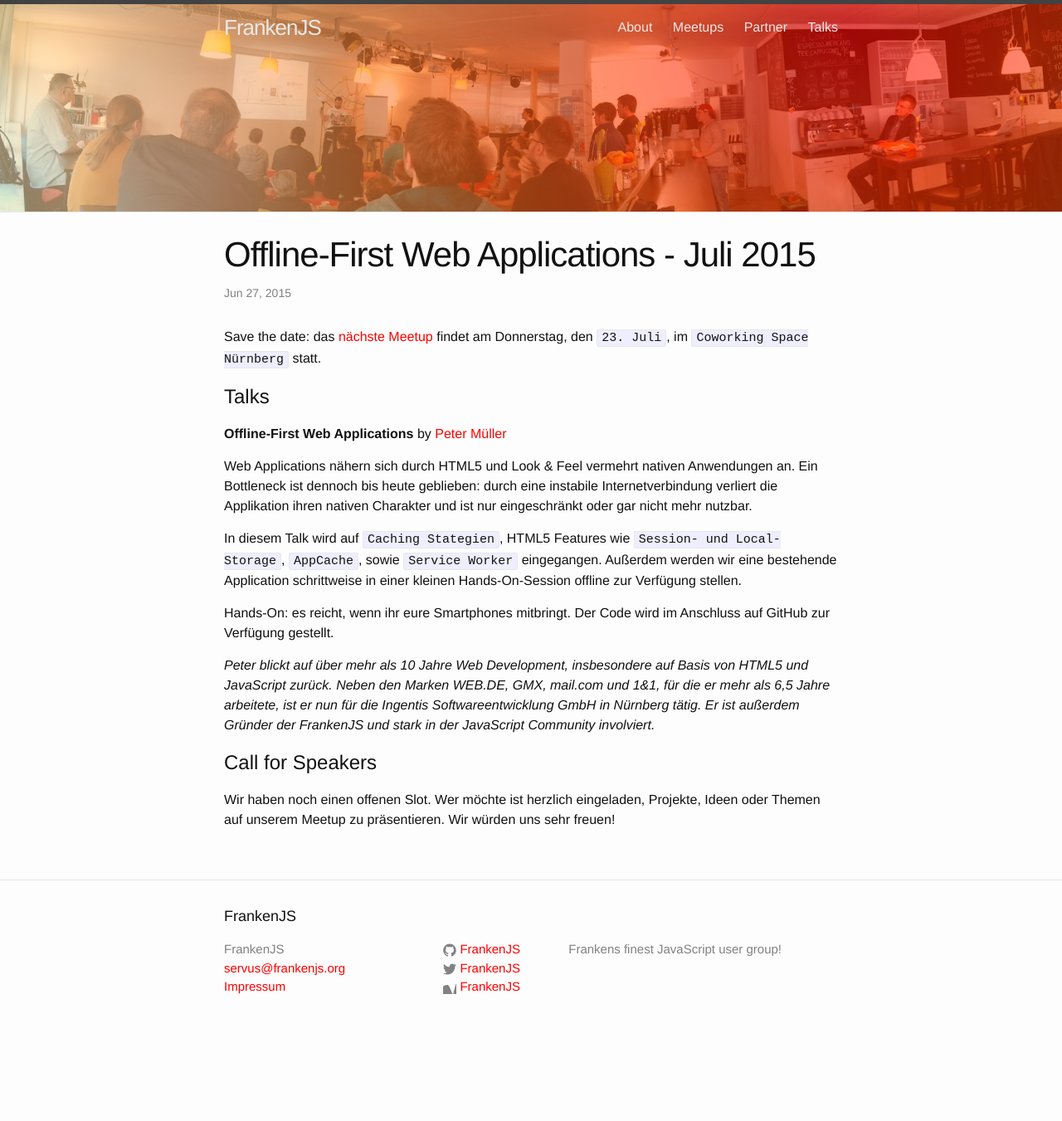
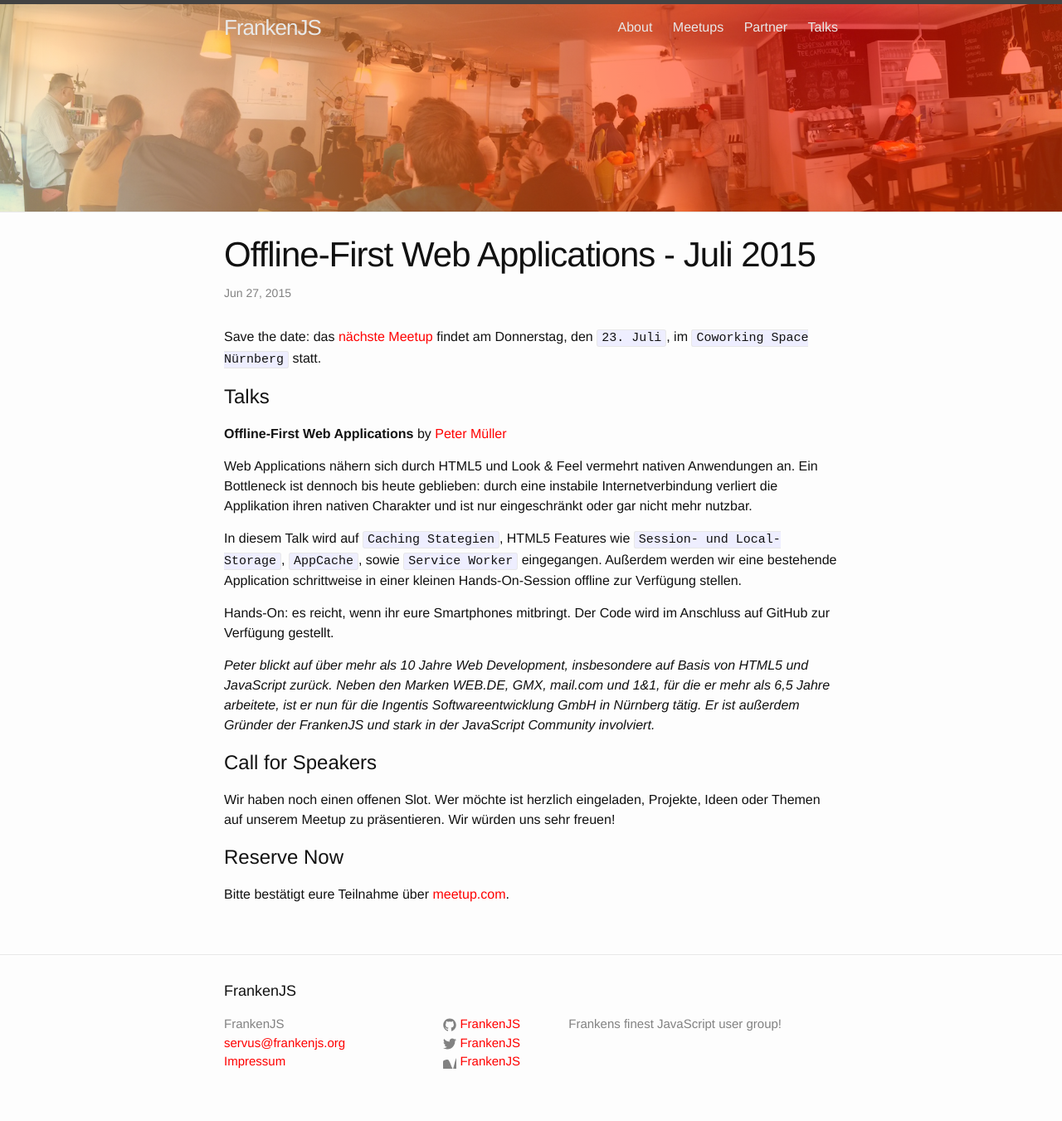
Before and after one commit to FrankenJS/frankenjs.github.io, a Jekyll site: the page built from _posts/2015-06-27-offline-first-web-applications.markdown, in a window 1280 px wide. Shown: the whole page at 83% size. Built offline with Jekyll 4.4.1, drawn with Linux system fonts in a browser that asks for light colours; before the commit the page ends 1261 px from its top, so only the background shows below that.

Commit message:
Link to event updated

```diff
--- a/_posts/2015-06-27-offline-first-web-applications.markdown
+++ b/_posts/2015-06-27-offline-first-web-applications.markdown
@@ -22,5 +22,9 @@ Hands-On: es reicht, wenn ihr eure Smartphones mitbringt. Der Code wird im Ansch
 
 Wir haben noch einen offenen Slot. Wer möchte ist herzlich eingeladen, Projekte, Ideen oder Themen auf unserem Meetup zu präsentieren. Wir würden uns sehr freuen!
 
-[next-meetup]: http://www.meetup.com/de/FrankenJS/
+# Reserve Now
+
+Bitte bestätigt eure Teilnahme über [meetup.com][next-meetup].
+
+[next-meetup]: http://www.meetup.com/FrankenJS/events/223541293/
 [peter-mueller]: http://twitter.com/BaggersIO
```
